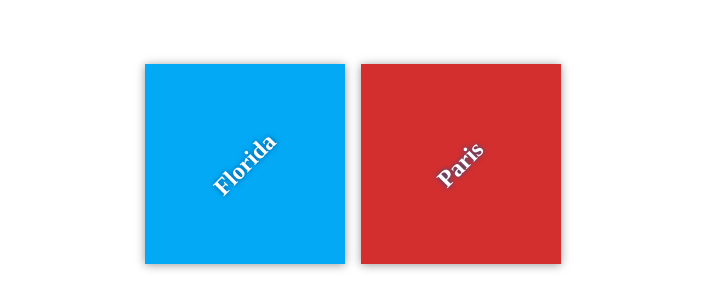
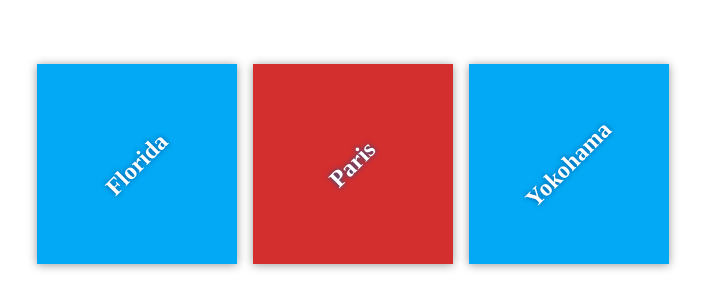
Before and after one commit to andykl1/my-travel-plans-proj, a plain HTML site: page index.html in a window 1280 px wide. Shown: the part 236-544 px from the top of the page, without its empty margins (287-992 px from the left). Drawn offline with Linux system fonts and the light colour scheme; files that its build step writes are made by us from their sources.

Commit message:
Added destination

```diff
--- a/index.html
+++ b/index.html
@@ -17,6 +17,10 @@
             <div class="destination" id="paris">
                 <h2>Paris</h2>
             </div>
+
+            <div class="destination" id="yokohama">
+                <h2>Yokohama</h2>
+            </div>
         </div>
     </div>
 
```
